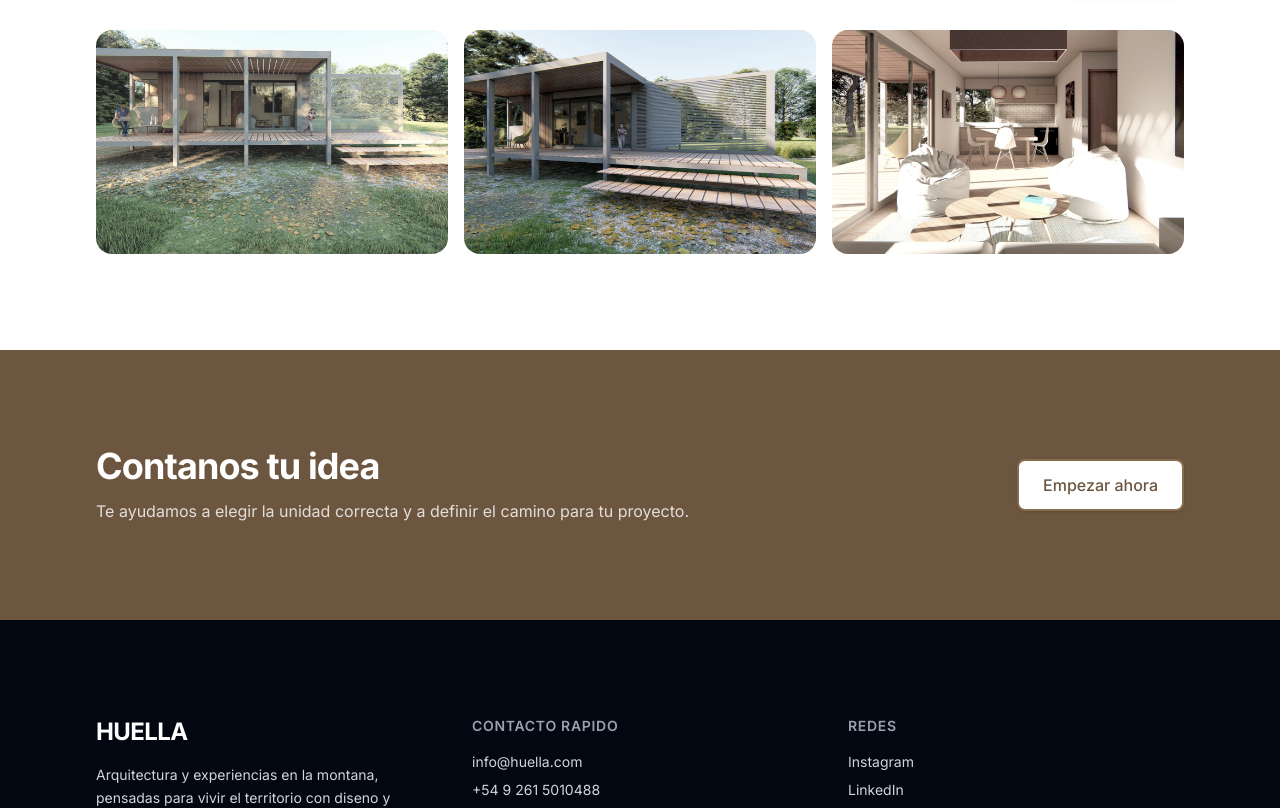
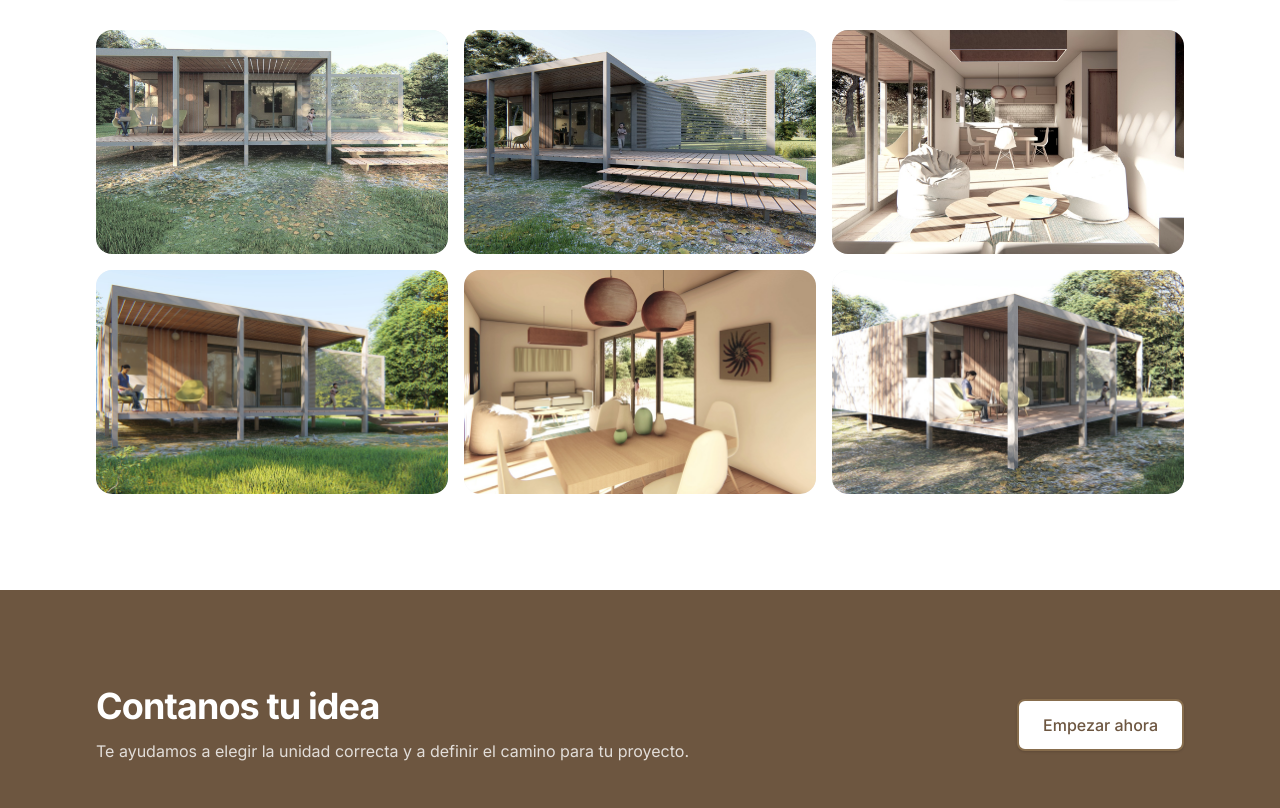
Before and after one commit to Teksi75/huella-mendoza-site, a Next.js app: page / in a window 1280 px wide. Shown: the part 3827-4635 px from the top of the page. Built offline with nearby package versions, Linux system fonts and the light colour scheme.

Commit message:
Add project gallery data and wire up images

```diff
--- a/app/page.tsx
+++ b/app/page.tsx
@@ -1,5 +1,6 @@
 import { ArrowRight } from 'lucide-react';
 import Link from 'next/link';
+import { proyectos } from '@/data/proyectos';
 
 export default function Home() {
   const uenCards = [
@@ -20,11 +21,7 @@ export default function Home() {
     },
   ];
 
-  const projectImages = [
-    '/images/proyectos/milzoe-01.jpeg',
-    '/images/proyectos/milzoe-02.jpeg',
-    '/images/proyectos/milzoe-03.jpeg',
-  ];
+  const projectImages = proyectos.slice(0, 6);
 
   return (
     <main>
@@ -248,14 +245,14 @@ export default function Home() {
           </div>
 
           <div className="mt-8 grid gap-4 sm:grid-cols-2 lg:grid-cols-3">
-            {projectImages.map((src, index) => (
+            {projectImages.map((project) => (
               <div
-                key={`${src}-${index}`}
+                key={project.title}
                 className="overflow-hidden rounded-2xl bg-gray-100"
               >
                 <img
-                  src={src}
-                  alt={`Proyecto ${index + 1}`}
+                  src={project.image}
+                  alt={project.title}
                   className="h-56 w-full object-cover"
                 />
               </div>
--- a/app/proyectos/page.tsx
+++ b/app/proyectos/page.tsx
@@ -1,20 +1,4 @@
-const proyectos = [
-  {
-    title: 'Milzoe 01',
-    subtitle: 'Diseno y ejecucion - render',
-    image: '/images/proyectos/milzoe-01.jpeg',
-  },
-  {
-    title: 'Milzoe 02',
-    subtitle: 'Diseno y ejecucion - render',
-    image: '/images/proyectos/milzoe-02.jpeg',
-  },
-  {
-    title: 'Milzoe 03',
-    subtitle: 'Diseno y ejecucion - render',
-    image: '/images/proyectos/milzoe-03.jpeg',
-  },
-];
+import { proyectos } from '@/data/proyectos';
 
 export default function ProyectosPage() {
   return (
--- /dev/null
+++ b/data/proyectos.ts
@@ -0,0 +1,58 @@
+export type Proyecto = {
+  title: string;
+  subtitle: string;
+  image: string;
+};
+
+export const proyectos: Proyecto[] = [
+  {
+    title: 'Milzoe 01',
+    subtitle: 'Diseño y ejecución - exterior render',
+    image: '/images/proyectos/milzoe-01.jpeg',
+  },
+  {
+    title: 'Milzoe 02',
+    subtitle: 'Diseño y ejecución - exterior render',
+    image: '/images/proyectos/milzoe-02.jpeg',
+  },
+  {
+    title: 'Milzoe 03',
+    subtitle: 'Diseño y ejecución - exterior render',
+    image: '/images/proyectos/milzoe-03.jpeg',
+  },
+  {
+    title: 'Diseño 04',
+    subtitle: 'Propuesta arquitectónica - render',
+    image: '/images/proyectos/diseño-4.jpeg',
+  },
+  {
+    title: 'Diseño 05',
+    subtitle: 'Propuesta arquitectónica - render',
+    image: '/images/proyectos/diseno-5.jpeg',
+  },
+  {
+    title: 'Diseño 06',
+    subtitle: 'Propuesta arquitectónica - render',
+    image: '/images/proyectos/diseno-6.jpeg',
+  },
+  {
+    title: 'Diseño 07',
+    subtitle: 'Propuesta arquitectónica - render',
+    image: '/images/proyectos/diseno-7.jpeg',
+  },
+  {
+    title: 'Diseño 08',
+    subtitle: 'Propuesta arquitectónica - render',
+    image: '/images/proyectos/diseno-8.jpeg',
+  },
+  {
+    title: 'Planta 01',
+    subtitle: 'Detalle de planta arquitectónica',
+    image: '/images/proyectos/planta-01.jpeg',
+  },
+  {
+    title: 'Planta 02',
+    subtitle: 'Detalle de planta arquitectónica',
+    image: '/images/proyectos/planta-02.jpeg',
+  },
+];
```
